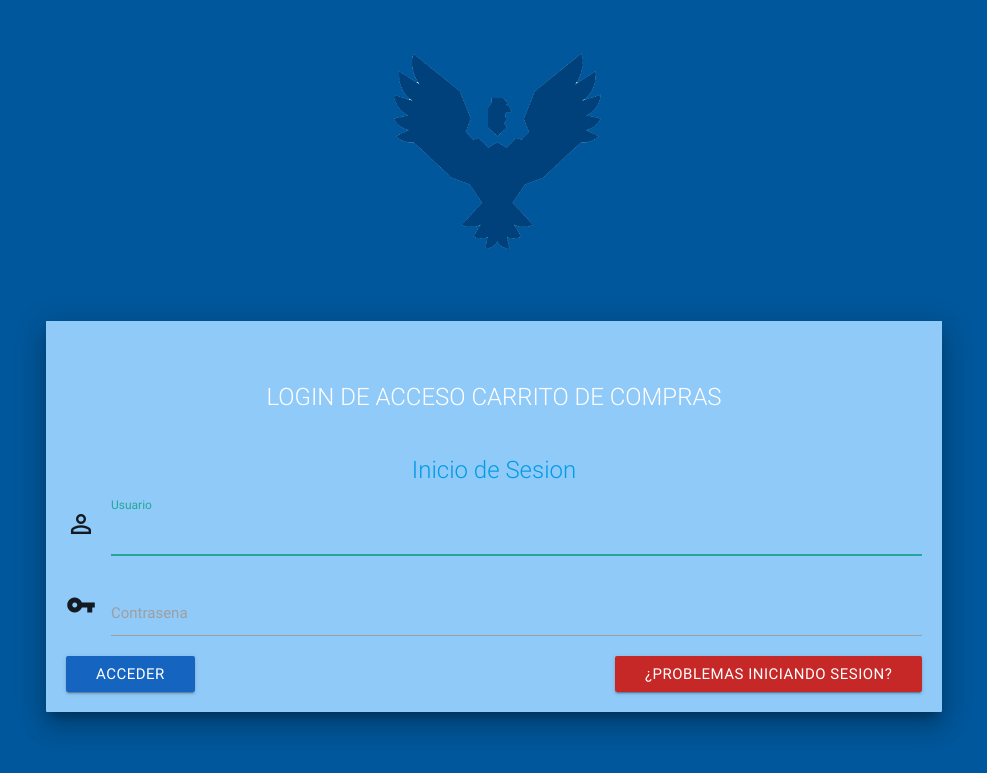
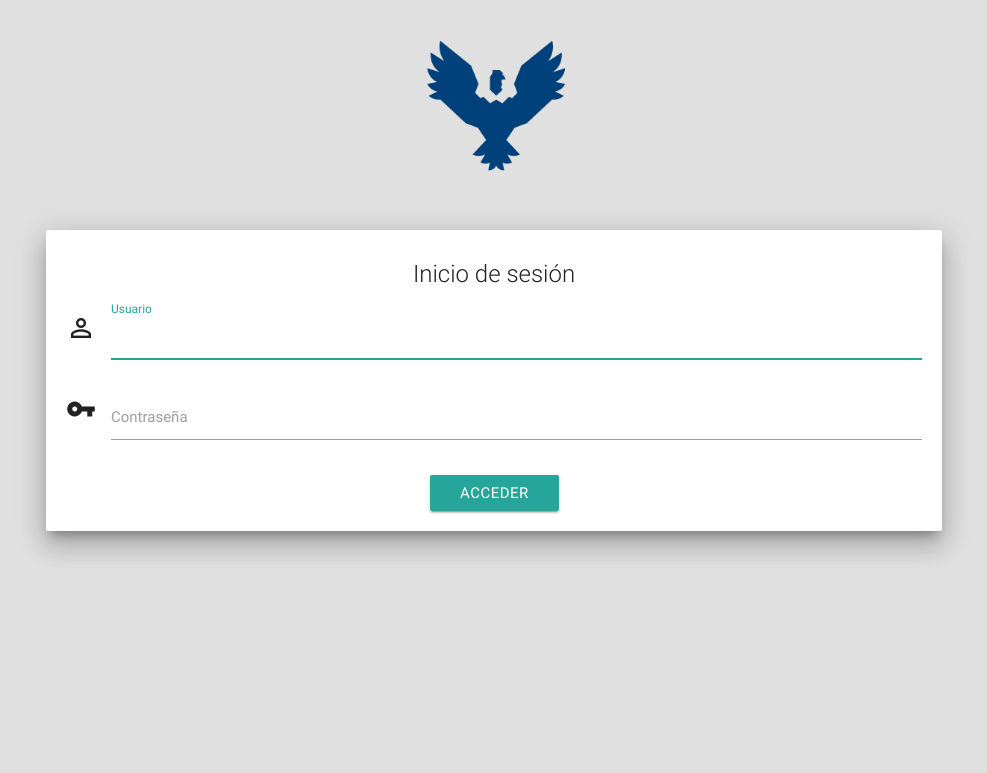
Before and after one commit to Abrilskop/SistemaX-ROL, a PHP site: page / in a window 1280 px wide. Shown: the top 773 px of the page, without its empty margins (146-1133 px from the left). Run offline with PHP 8.4, Linux system fonts and the light colour scheme; some libraries are stand-ins or nearby versions.

Commit message:
feat: add login

```diff
--- a/index.php
+++ b/index.php
@@ -1,55 +1,54 @@
 <!DOCTYPE html>
   <html>
     <head>
-      <!--Import Google Icon Font-->
+      <meta charset="utf-8">
+      <meta name="viewport" content="width=device-width, initial-scale=1.0">
+      <meta http-equiv="X-UA-Compatible" content="ie-edge">
       <link href="https://fonts.googleapis.com/icon?family=Material+Icons" rel="stylesheet">
-      <!--Import materialize.css-->
-      <link type="text/css" rel="stylesheet" href="css/materialize.min.css"  media="screen,projection"/>
+      <link type="text/css" rel="stylesheet" href="./css/materialize.min.css"  media="screen,projection"/>
 	  <script src="https://cdn.jsdelivr.net/npm/sweetalert2@11"></script>
-	  <!--Let browser know website is optimized for mobile-->
       <meta name="viewport" content="width=device-width, initial-scale=1.0"/>
     </head>
-    <body class="card-content #01579b light-blue darken-4">
+	<body class="grey lighten-2">
     <main>
         <div class="row">
             <div class="input-field col s12 center">
-
-            <a href="https://www.instagram.com/a_blnk_s/"><img src="img/logo.fw.png" width="300" class="circle"></a>
+                <img src="./img/logo.fw.png" width="200" class="circle">
             </div>
         </div>
         <div class="container">
             <div class="row">
                 <div class="col s12">
                     <div class="card z-depth-5">
-    			  		<div class="card-content #90caf9 blue lighten-3">
-                            <h1><span class="card-title"><center><a href="" class="white-text">LOGIN DE ACCESO CARRITO DE COMPRAS</a></h1>
-    			  			<span class="card-title"><center><a href="" class="Black-text">Inicio de Sesion</a></center></span>
-    							<form id="login-form">
+                        <div class="card-content">
+                            <span class="card-title">
+                                <center>Inicio de sesión</center>
+                            </span>
+                            <form class="form" action="./login/index.php" method="post" autocomplete="off">
                                 <div class="input-field">
                                     <i class="material-icons prefix">perm_identity</i>
-    									<input type="text" name="usuario" id="usuario" required pattern="[A-Za-z]{8,15}" autofocus>
+                                    <input type="text" name="usuario" id="usuario" required pattern="[A-Z]{4,15)" autofocus title="usuario name">
                                     <label for="usuario">Usuario</label>
                                 </div>
+
                                 <div class="input-field">
                                     <i class="material-icons prefix">vpn_key</i>
-    									<input type="password" name="contra" id="contra" required pattern="[A-Za-z0-9]{8,15}">
-    									<label for="contra">Contrasena</label>
+                                    <input type="password" name="contra" id="contra" required pattern="[A-Za-z0-9]{4,15)">
+                                    <label for="contra">Contraseña</label>
                                 </div>
-                    <div>
-                      <button class="btn waves-effect waves-light red right darken-3" type="button" id="forgot-password">¿PROBLEMAS INICIANDO SESION?</button>
-                    </div>
-    								<div>
-                          <button class="btn waves-effect waves-light blue darken-3" type="submit">ACCEDER</button>
+                                <div class="input-field center">
+                                    <button type="submit" class="btn waves-effect waves-light">Acceder</button>
                                 </div>
                             </form>
                         </div>
                     </div>
                 </div>
             </div>
+        </div>
     </main>
-      	<script type="text/javascript" src="./js/jquery-3.2.1.min.js"></script>
-		   	<script type="text/javascript" src="./js/materialize.min.js"></script>
-        <!--<script type="text/javascript" src="./js/acceso.js"></script>-->
-        <script type="text/javascript" src="./js/login.js"></script>
+    <script src="https://code.jquery.com/jquery-3.1.1.min.js"
+            integrity="sha256-hWnYaiADRTO2PzUGmuLJr8BLUSjGIZsDYGmIJLv2b8="
+            crossorigin="anonymous"></script>
+    <script src="./js/materialize.min.js"></script>
 </body>
   </html>
--- a/inicio/inicio.php
+++ b/inicio/index.php
@@ -7,6 +7,7 @@ include "../conexion/conexion.php"; ?>
     <div class="card">
       <div class="card-content">
         <span class="card-title">INICIO</span>
+        <p>Pagina Principal</p>
       </div>
     </div>
   </div>
--- /dev/null
+++ b/login/salir.php
@@ -0,0 +1,5 @@
+<?php @session_start();
+    $_SESSION = array();
+    session_destroy();
+    header("location:../");
+    ?>
```
Also changed, not shown: login/index.php (added, +74 -0 lines). Lines whose indentation alone changed are shown as unchanged.
